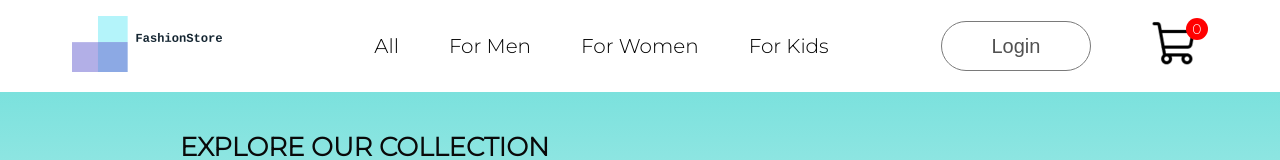
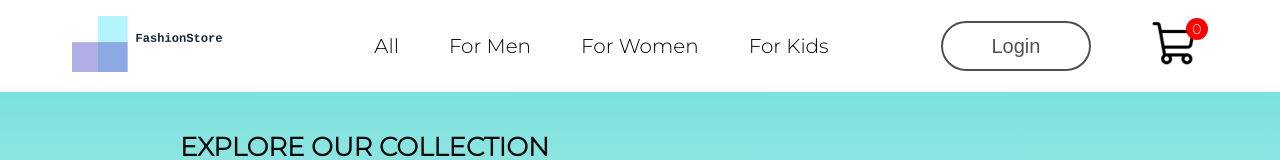
Before and after one commit to Sebastian4090/fashion-store, a React (Vite) app: page / in a window 1280 px wide. In both pictures the pointer is over the button "Login". Shown: the top 160 px of the page. Built offline with nearby package versions, Linux system fonts and the light colour scheme.

Commit message:
Update styling

```diff
--- a/src/Components/navbar/Navbar.css
+++ b/src/Components/navbar/Navbar.css
@@ -66,6 +66,10 @@
     cursor: pointer;
 }
 
+.nav-login-cart button:hover{
+    border: 2px solid #505050;
+}
+
 .nav-login-cart button:active{
     background: #f3f3f3;
 }
```
